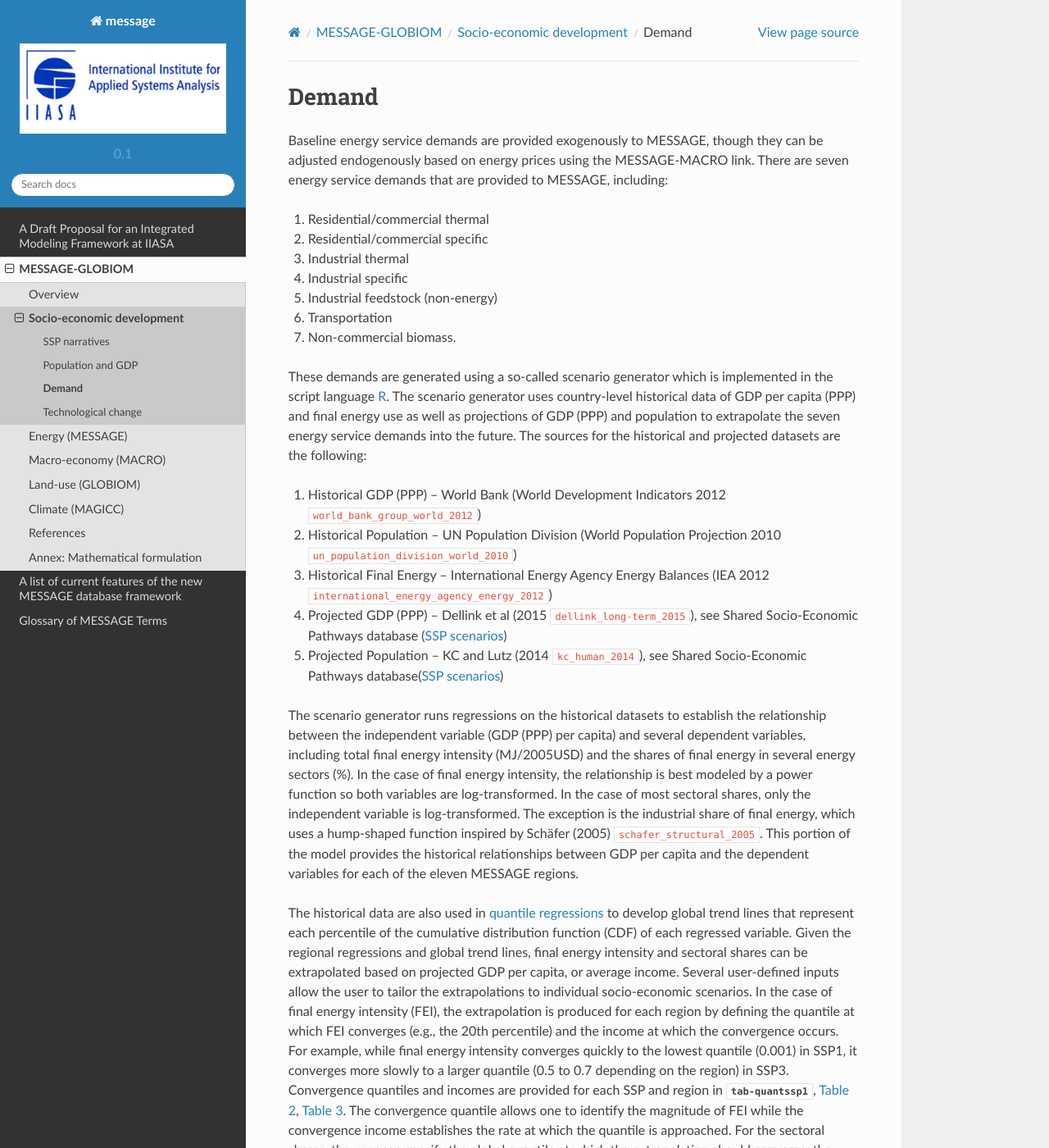
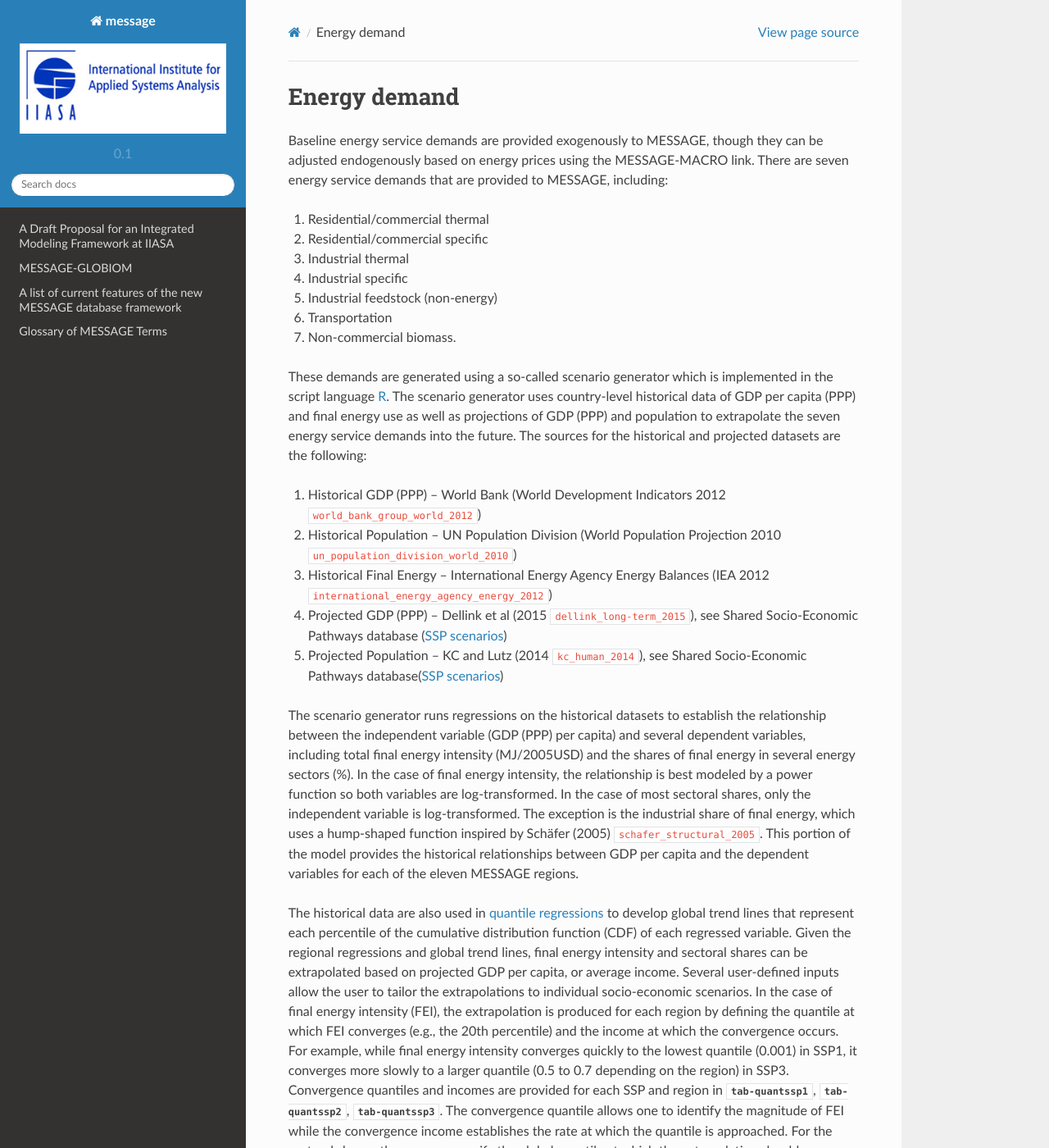
Before and after one commit to yiyi1991/message-ix-models, a Sphinx documentation site: the page built from doc/global/source/message_globiom/energy/demand.rst, in a window 1280 px wide and 1400 px high. Shown: the whole window at 82% size. Built offline with Sphinx 7.4.7 and the Read the Docs theme 2.0.0, drawn with Linux system fonts in a browser that asks for light colours; pages that are not in the unit, such as notebooks, are missing from menus; cross-references to code outside the pages are shown as plain code; some of the changed text lies outside the part shown.

Commit message:
energy demand and technology sections moved to energy part

```diff
--- a/doc/global/source/message_globiom/socio_econ/demand.rst
+++ b/doc/global/source/message_globiom/energy/demand.rst
@@ -1,7 +1,7 @@
 .. _demand:
 
-Demand
-========
+Energy demand
+=============
 Baseline energy service demands are provided exogenously to MESSAGE, though they can be adjusted endogenously based on energy prices using the MESSAGE-MACRO link. There are seven energy
 service demands that are provided to MESSAGE, including:
 
--- a/doc/global/source/message_globiom/energy/index.rst
+++ b/doc/global/source/message_globiom/energy/index.rst
@@ -49,3 +49,5 @@
    transport
    resid_commerc
    industrial
+   energy
+   tech
--- a/doc/global/source/message_globiom/socio_econ/index.rst
+++ b/doc/global/source/message_globiom/socio_econ/index.rst
@@ -6,5 +6,3 @@
 
    narratives
    pop_GDP
-   demand
-   tech
```
Also changed, not shown: doc/global/source/message_globiom/energy/tech.rst (renamed from doc/global/source/message_globiom/socio_econ/tech.rst).
